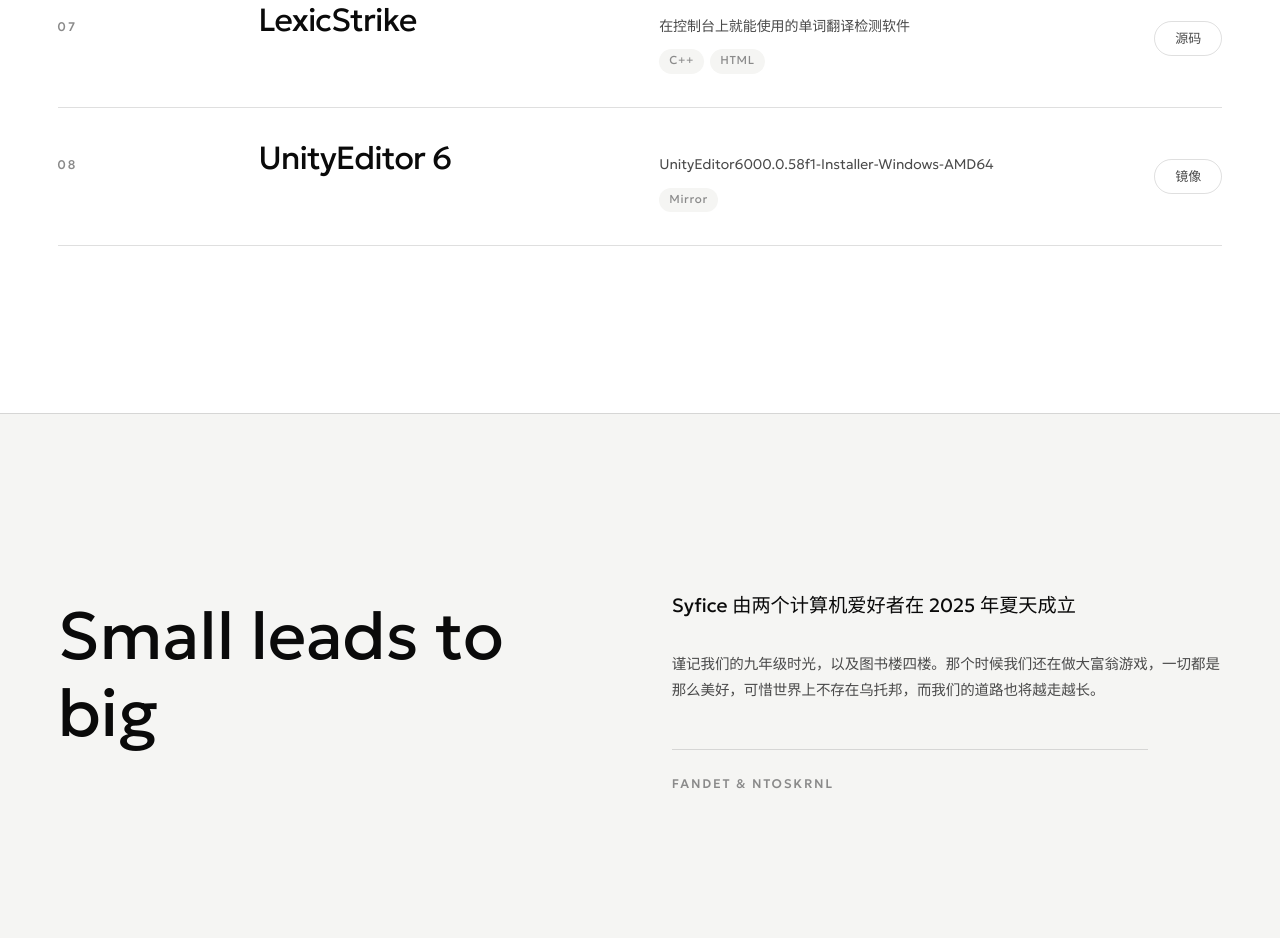
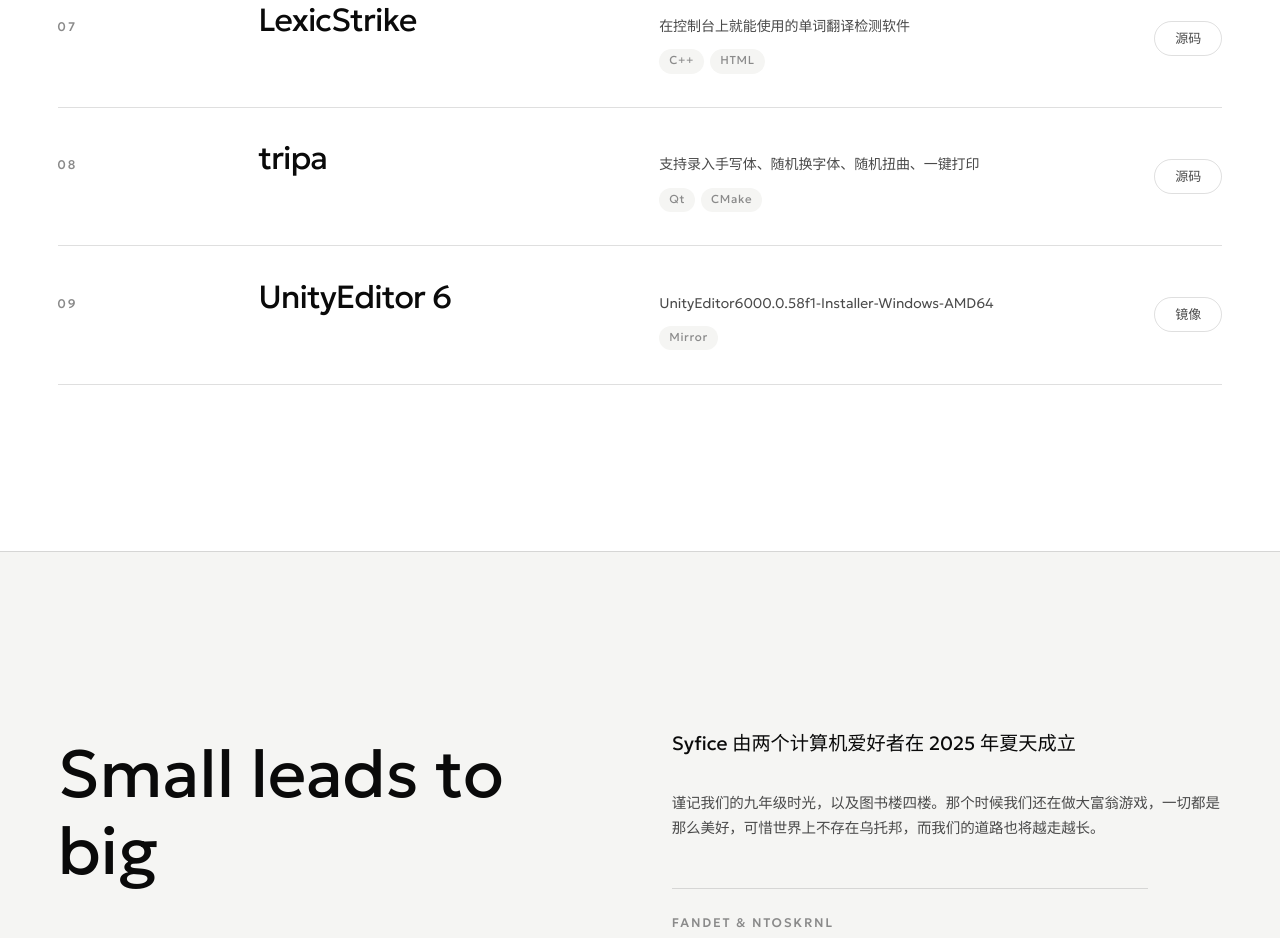
Before and after one commit to Sy4ce/sy4ce.github.io, a plain HTML site: page index.html in a window 1280 px wide. Shown: the part 2029-2967 px from the top of the page. Drawn offline with Linux system fonts and the light colour scheme.

Commit message:
Update index.html

```diff
--- a/index.html
+++ b/index.html
@@ -197,9 +197,22 @@
           <a class="btn btn--sm btn--ghost" href="https://github.com/Ntoskrnl2333/LexicStrike" target="_blank" rel="noopener noreferrer"><span>源码</span></a>
         </div>
       </li>
-
       <li class="prod" data-reveal>
         <span class="prod__num">08</span>
+        <h3 class="prod__name">tripa</h3>
+        <div class="prod__meta">
+          <p class="prod__desc">支持录入手写体、随机换字体、随机扭曲、一键打印</p>
+          <ul class="prod__stack">
+            <li>Qt</li>
+            <li>CMake</li>
+          </ul>
+        </div>
+        <div class="prod__acts">
+          <a class="btn btn--sm btn--ghost" href="https://github.com/Ntoskrnl2333/LexicStrike" target="_blank" rel="noopener noreferrer"><span>源码</span></a>
+        </div>
+      </li>
+      <li class="prod" data-reveal>
+        <span class="prod__num">09</span>
         <h3 class="prod__name">UnityEditor 6</h3>
         <div class="prod__meta">
           <p class="prod__desc">UnityEditor6000.0.58f1-Installer-Windows-AMD64</p>
```
